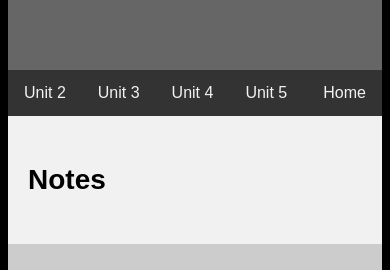
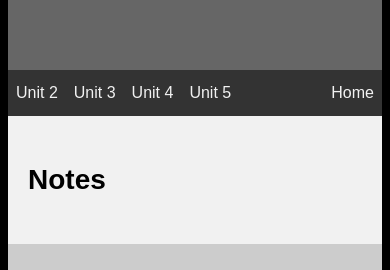
Before and after one commit to Crazyjack145/IT-notes, a plain HTML site: page UnitPages/M1U1.html in a window 390 px wide. Shown: the part 146-416 px from the top of the page. Drawn offline with Linux system fonts and the light colour scheme.

Commit message:
Update M1U1.html

```diff
--- a/UnitPages/M1U1.html
+++ b/UnitPages/M1U1.html
@@ -91,6 +91,12 @@ footer {
   background-color: #ddd;
   color: black;
 }
+
+@media (max-width: 600px) {
+  .topnav a {
+    padding: 14px 8px;
+  }
+}
 </style>
 </head>
 <body>
```
